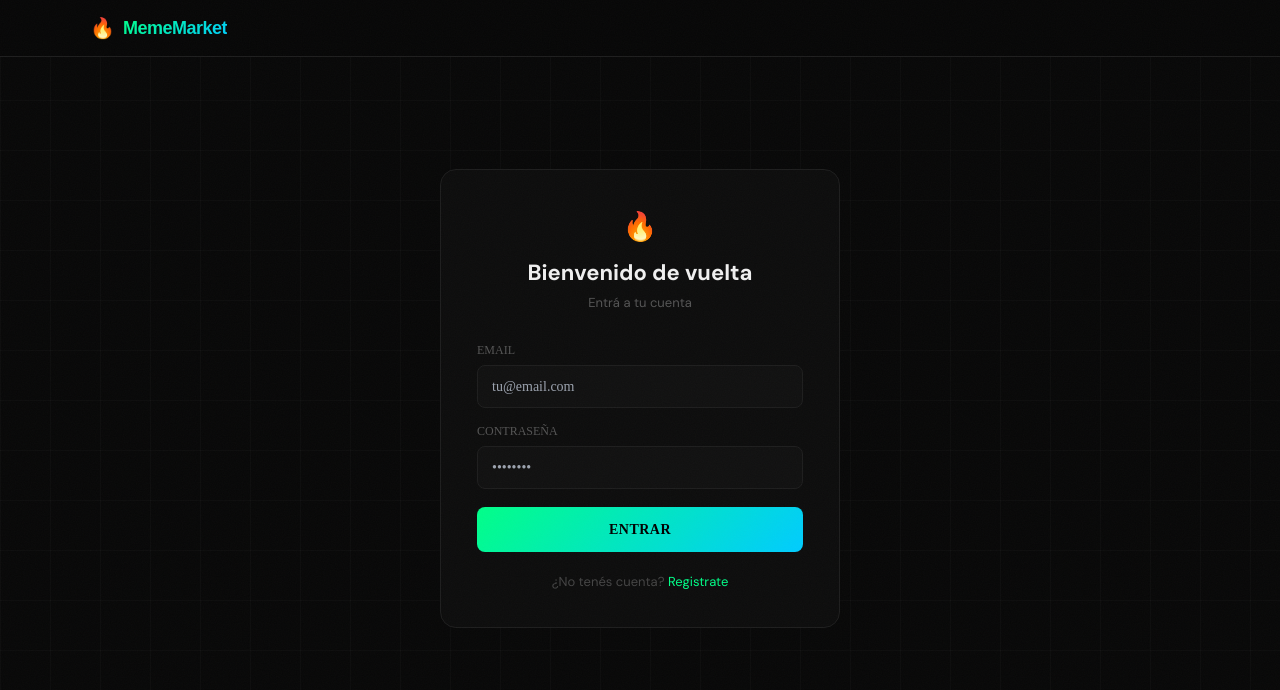
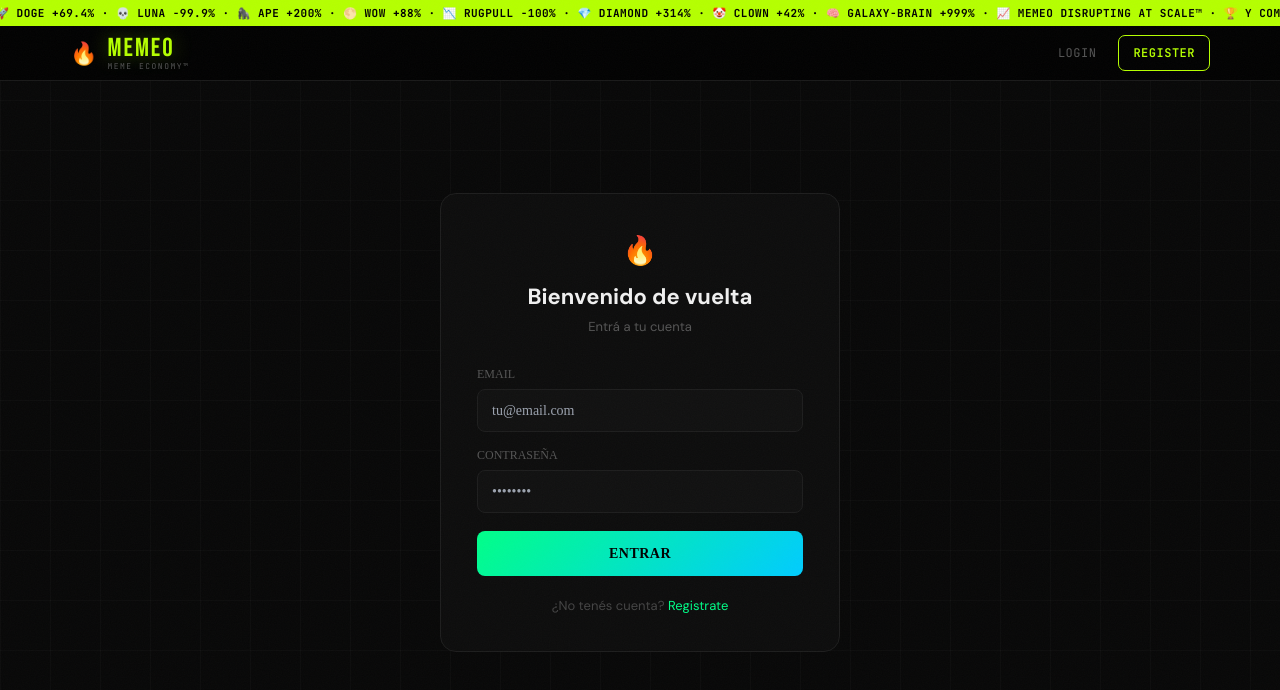
Before and after one commit to sinpeloshi/MemeStreet, a Next.js app: page /login in a window 1280 px wide. Shown: the top 690 px of the page. Built offline with nearby package versions, Linux system fonts and the light colour scheme; no server answers.

Commit message:
Actualizar Navbar.js

```diff
--- a/src/components/Navbar.js
+++ b/src/components/Navbar.js
@@ -3,16 +3,20 @@ import { useState, useEffect } from 'react'
 import Link from 'next/link'
 import { useRouter, usePathname } from 'next/navigation'
 
+const TICKER = [
+  '🔥 HARAMBE +∞%', '🐸 PEPE +420.0%', '🚀 DOGE +69.4%', '💀 LUNA -99.9%',
+  '🦍 APE +200%', '🌕 WOW +88%', '📉 RUGPULL -100%', '💎 DIAMOND +314%',
+  '🤡 CLOWN +42%', '🧠 GALAXY-BRAIN +999%', '📈 MEMEO DISRUPTING AT SCALE™',
+  '🏆 Y COMBINATOR FOR MEMES', '⚡ MOVE FAST BREAK MEMES',
+]
+
 export default function Navbar() {
   const [user, setUser] = useState(null)
-  const [loaded, setLoaded] = useState(false)
   const router = useRouter()
   const pathname = usePathname()
 
   useEffect(() => {
-    fetch('/api/auth/me')
-      .then(r => r.json())
-      .then(d => { setUser(d.user); setLoaded(true) })
+    fetch('/api/auth/me').then(r => r.json()).then(d => setUser(d.user))
   }, [pathname])
 
   const logout = async () => {
@@ -22,116 +26,162 @@ export default function Navbar() {
     router.refresh()
   }
 
+  const tickerText = TICKER.join('   ·   ') + '   ·   ' + TICKER.join('   ·   ')
+
   return (
+    <div style={{ position: 'sticky', top: 0, zIndex: 100 }}>
+      {/* Ticker */}
+      <div style={{
+        background: 'var(--lime)',
+        color: '#000',
+        height: '26px',
+        overflow: 'hidden',
+        display: 'flex',
+        alignItems: 'center',
+      }}>
+        <div className="ticker-track" style={{
+          display: 'inline-flex',
+          alignItems: 'center',
+          whiteSpace: 'nowrap',
+          fontFamily: 'JetBrains Mono',
+          fontSize: '11px',
+          fontWeight: 700,
+          letterSpacing: '0.5px',
+          gap: 0,
+        }}>
+          {tickerText}
+        </div>
+      </div>
+
+      {/* Main nav */}
       <nav style={{
-      borderBottom: '1px solid #1e1e1e',
-      background: 'rgba(8,8,8,0.95)',
-      backdropFilter: 'blur(12px)',
-      position: 'sticky',
-      top: 0,
-      zIndex: 100,
-      padding: '0 1rem',
+        background: 'rgba(3,3,3,0.96)',
+        backdropFilter: 'blur(16px)',
+        borderBottom: '1px solid var(--border)',
+        padding: '0 20px',
       }}>
         <div style={{
-        maxWidth: '1100px',
+          maxWidth: '1140px',
           margin: '0 auto',
           display: 'flex',
           alignItems: 'center',
           justifyContent: 'space-between',
-        height: '56px',
+          height: '54px',
         }}>
           {/* Logo */}
-        <Link href="/" style={{ textDecoration: 'none', display: 'flex', alignItems: 'center', gap: '8px' }}>
-          <span style={{ fontSize: '20px' }}>🔥</span>
-          <span style={{
-            fontFamily: 'Syne, sans-serif',
-            fontWeight: 800,
-            fontSize: '18px',
-            letterSpacing: '-0.5px',
-            background: 'linear-gradient(135deg, #00ff88, #00ccff)',
-            WebkitBackgroundClip: 'text',
-            WebkitTextFillColor: 'transparent',
+          <Link href="/" style={{ display: 'flex', alignItems: 'center', gap: '10px' }}>
+            <span style={{ fontSize: '22px' }}>🔥</span>
+            <div>
+              <div style={{
+                fontFamily: 'Bebas Neue',
+                fontSize: '26px',
+                letterSpacing: '2px',
+                color: 'var(--lime)',
+                lineHeight: 1,
+                textShadow: '0 0 20px rgba(181,255,0,0.35)',
               }}>
-            MemeMarket
-          </span>
+                MEMEO
+              </div>
+              <div style={{
+                fontFamily: 'JetBrains Mono',
+                fontSize: '8px',
+                color: 'var(--muted)',
+                letterSpacing: '1.5px',
+                lineHeight: 1,
+              }}>
+                MEME ECONOMY™
+              </div>
+            </div>
           </Link>
 
-        {/* Right side */}
-        <div style={{ display: 'flex', alignItems: 'center', gap: '12px' }}>
-          {loaded && (
-            <>
+          {/* Right */}
+          <div style={{ display: 'flex', alignItems: 'center', gap: '10px' }}>
             {user ? (
               <>
-                  <Link href="/create" style={{
-                    background: 'linear-gradient(135deg, #00ff88, #00ccff)',
-                    color: '#000',
-                    fontWeight: 700,
+                <Link href="/create" className="btn-lime" style={{
+                  padding: '8px 16px',
+                  borderRadius: '7px',
+                  display: 'inline-flex',
+                  alignItems: 'center',
+                  gap: '6px',
                   fontSize: '13px',
-                    padding: '7px 14px',
-                    borderRadius: '6px',
-                    textDecoration: 'none',
-                    letterSpacing: '0.3px',
                 }}>
-                    + LANZAR
+                  <span>+</span> LAUNCH MEME
                 </Link>
 
                 <div style={{
+                  background: 'var(--surface2)',
+                  border: '1px solid var(--border2)',
+                  borderRadius: '7px',
+                  padding: '7px 12px',
                   display: 'flex',
                   alignItems: 'center',
                   gap: '6px',
-                    background: '#111',
-                    border: '1px solid #1e1e1e',
-                    padding: '6px 12px',
-                    borderRadius: '6px',
                 }}>
-                    <span style={{ color: '#f5a623', fontSize: '13px' }}>◈</span>
-                    <span style={{ fontFamily: 'IBM Plex Mono', fontSize: '13px', fontWeight: 600, color: '#f5a623' }}>
+                  <span style={{ color: 'var(--gold)', fontSize: '13px' }}>◈</span>
+                  <span style={{
+                    fontFamily: 'JetBrains Mono',
+                    fontSize: '13px',
+                    fontWeight: 700,
+                    color: 'var(--gold)',
+                  }}>
                     {user.credits.toLocaleString()}
                   </span>
                 </div>
 
-                  <span style={{ color: '#555', fontSize: '13px' }}>@{user.username}</span>
+                <span style={{
+                  fontFamily: 'JetBrains Mono',
+                  fontSize: '11px',
+                  color: 'var(--muted)',
+                }}>
+                  @{user.username}
+                </span>
 
                 <button onClick={logout} style={{
                   background: 'none',
-                    border: '1px solid #222',
-                    color: '#555',
-                    fontSize: '12px',
-                    padding: '6px 10px',
-                    borderRadius: '6px',
-                    cursor: 'pointer',
+                  border: '1px solid var(--border2)',
+                  color: 'var(--muted)',
+                  fontSize: '11px',
+                  fontFamily: 'JetBrains Mono',
+                  padding: '7px 10px',
+                  borderRadius: '7px',
+                  cursor: 'crosshair',
+                  transition: 'color 0.15s',
                 }}>
-                    salir
+                  EXIT
                 </button>
               </>
             ) : (
               <>
                 <Link href="/login" style={{
-                    color: '#888',
-                    fontSize: '13px',
-                    textDecoration: 'none',
-                    padding: '7px 12px',
+                  fontFamily: 'JetBrains Mono',
+                  fontSize: '12px',
+                  color: 'var(--muted)',
+                  padding: '8px 12px',
+                  letterSpacing: '0.5px',
+                  transition: 'color 0.15s',
                 }}>
-                    entrar
+                  LOGIN
                 </Link>
                 <Link href="/register" style={{
-                    background: '#111',
-                    border: '1px solid #00ff88',
-                    color: '#00ff88',
-                    fontSize: '13px',
+                  background: 'transparent',
+                  border: '1px solid var(--lime)',
+                  color: 'var(--lime)',
+                  fontFamily: 'JetBrains Mono',
                   fontWeight: 600,
-                    padding: '7px 14px',
-                    borderRadius: '6px',
-                    textDecoration: 'none',
+                  fontSize: '12px',
+                  padding: '8px 14px',
+                  borderRadius: '7px',
+                  letterSpacing: '0.5px',
+                  transition: 'background 0.15s',
                 }}>
-                    registrarse
+                  REGISTER
                 </Link>
-                </>
-              )}
               </>
             )}
           </div>
         </div>
       </nav>
+    </div>
   )
 }
```
Lines whose indentation alone changed are shown as unchanged.
